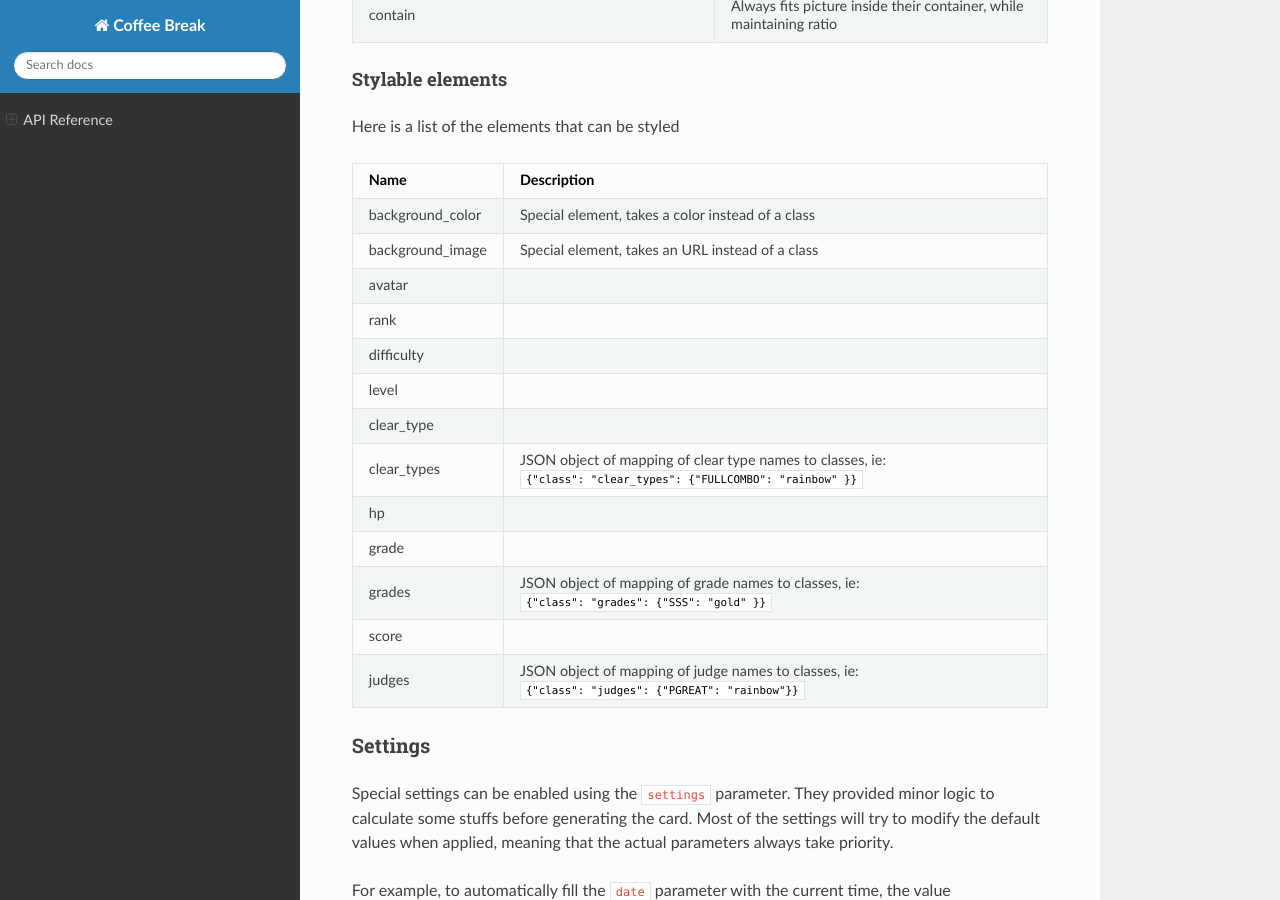
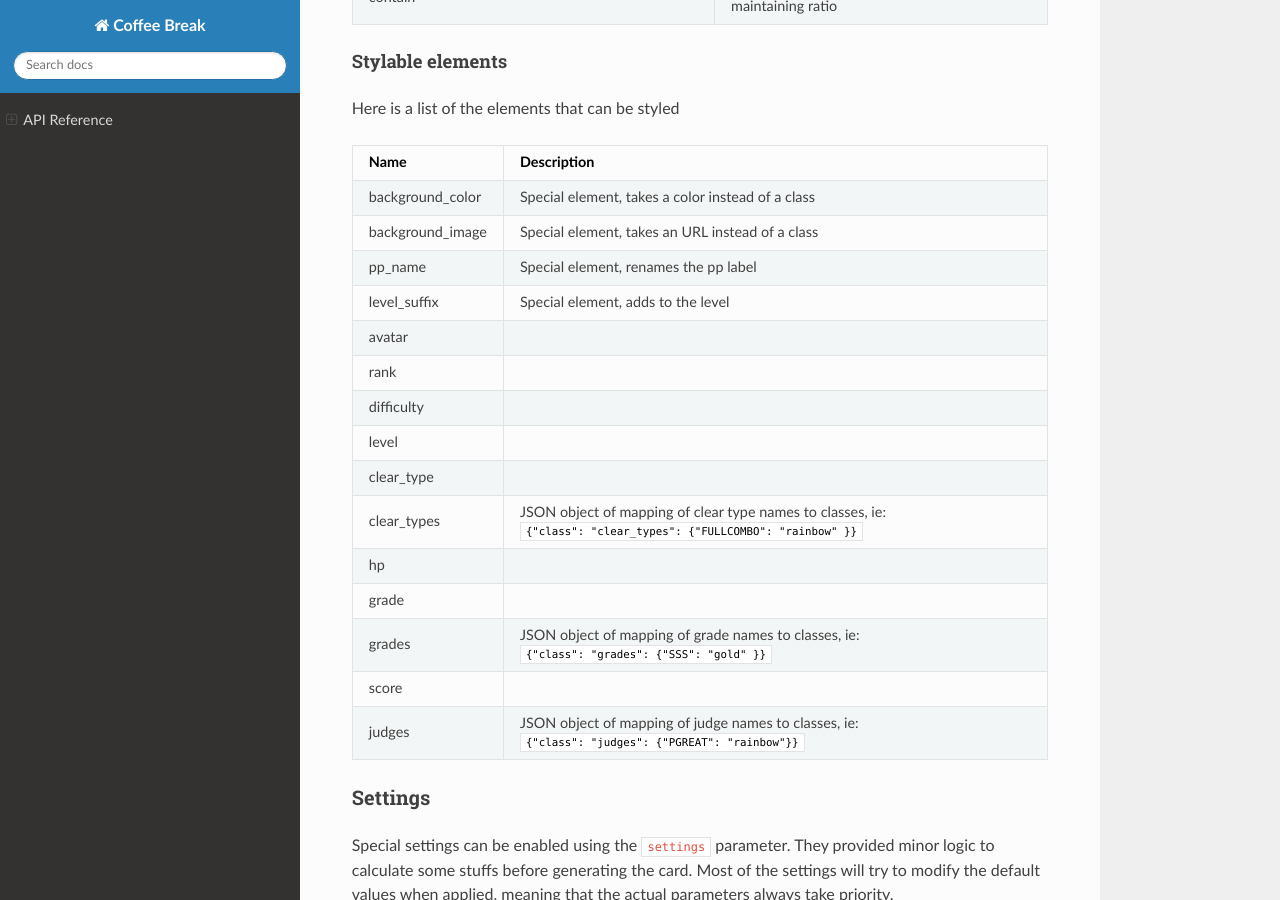
Before and after one commit to Tina-otoge/coffee-break, a Sphinx documentation site: the page built from docs/api_ref.md, in a window 1280 px wide and 900 px high, scrolled down 4053 px. Built offline with Sphinx 7.4.7 and the Read the Docs theme 2.0.0, drawn with Linux system fonts in a browser that asks for light colours; some of the changed text lies outside the part shown.

Commit message:
Update docs

```diff
--- a/docs/api_ref.md
+++ b/docs/api_ref.md
@@ -145,6 +145,8 @@ Name | Description
 -----|------------
 background_color | Special element, takes a color instead of a class
 background_image | Special element, takes an URL instead of a class
+pp_name | Special element, renames the pp label
+level_suffix | Special element, adds to the level
 avatar |
 rank |
 difficulty |
```
Also changed, not shown: other parts of docs/api_ref.md (+1 -1 lines).
